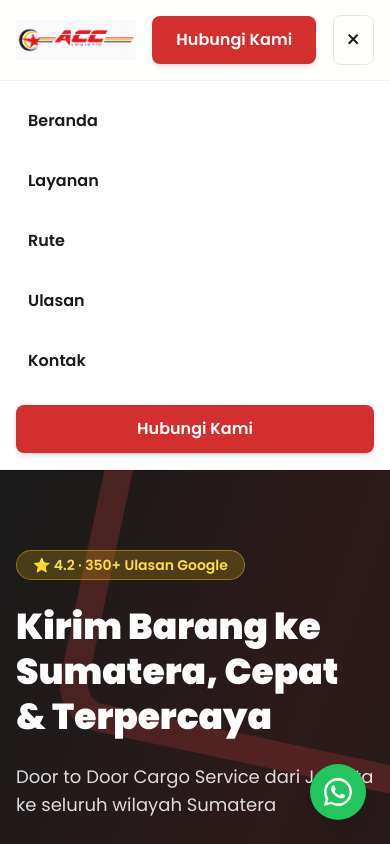
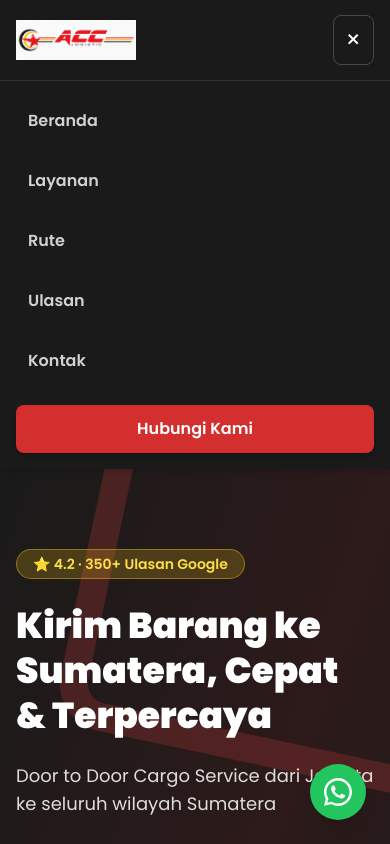
Before and after one commit to ghootech-sketch/acc-logistik, a Next.js app: page / in a window 390 px wide. Both pictures are taken after a click on the button "Toggle menu". Shown: the top 844 px of the page. Built offline with nearby package versions, Linux system fonts and the light colour scheme.

Commit message:
feat: dark navbar to match hero theme

```diff
--- a/components/Navbar.tsx
+++ b/components/Navbar.tsx
@@ -16,7 +16,7 @@ export default function Navbar() {
   const [open, setOpen] = useState(false);
 
   return (
-    <header className="sticky top-0 z-50 border-b border-black/5 bg-white/95 shadow-sm backdrop-blur">
+    <header className="sticky top-0 z-50 bg-brand-dark shadow-md">
       <nav className="container-page flex h-20 items-center justify-between px-4 sm:px-6 lg:px-8">
         <Link href="/" className="flex items-center" onClick={() => setOpen(false)}>
           <Image
@@ -30,25 +30,46 @@ export default function Navbar() {
         </Link>
         <div className="hidden items-center gap-8 md:flex">
           {links.map((link) => (
-            <Link key={link.href} href={link.href} className="text-sm font-semibold text-brand-dark transition hover:text-brand-red">
+            <Link
+              key={link.href}
+              href={link.href}
+              className="text-sm font-semibold text-white/80 transition hover:text-brand-yellow"
+            >
               {link.label}
             </Link>
           ))}
         </div>
-        <Link href="/kontak" className="btn-primary hidden md:inline-flex">Hubungi Kami</Link>
-        <button className="rounded-lg border border-black/10 px-3 py-2 text-2xl md:hidden" onClick={() => setOpen((v) => !v)} aria-label="Toggle menu">
+        <Link href="/kontak" className="hidden md:inline-flex items-center justify-center rounded-lg bg-brand-red px-6 py-3 font-semibold text-white shadow-md transition hover:-translate-y-0.5 hover:bg-red-700">
+          Hubungi Kami
+        </Link>
+        <button
+          className="rounded-lg border border-white/20 px-3 py-2 text-2xl text-white md:hidden"
+          onClick={() => setOpen((v) => !v)}
+          aria-label="Toggle menu"
+        >
           {open ? '×' : '☰'}
         </button>
       </nav>
       {open && (
-        <div className="border-t border-black/5 bg-white px-4 py-4 md:hidden">
+        <div className="border-t border-white/10 bg-brand-dark px-4 py-4 md:hidden">
           <div className="mx-auto flex max-w-7xl flex-col gap-3">
             {links.map((link) => (
-              <Link key={link.href} href={link.href} className="rounded-lg px-3 py-3 font-semibold hover:bg-brand-cream" onClick={() => setOpen(false)}>
+              <Link
+                key={link.href}
+                href={link.href}
+                className="rounded-lg px-3 py-3 font-semibold text-white/80 hover:bg-white/10 hover:text-brand-yellow"
+                onClick={() => setOpen(false)}
+              >
                 {link.label}
               </Link>
             ))}
-            <Link href="/kontak" className="btn-primary mt-2" onClick={() => setOpen(false)}>Hubungi Kami</Link>
+            <Link
+              href="/kontak"
+              className="btn-primary mt-2"
+              onClick={() => setOpen(false)}
+            >
+              Hubungi Kami
+            </Link>
           </div>
         </div>
       )}
```
